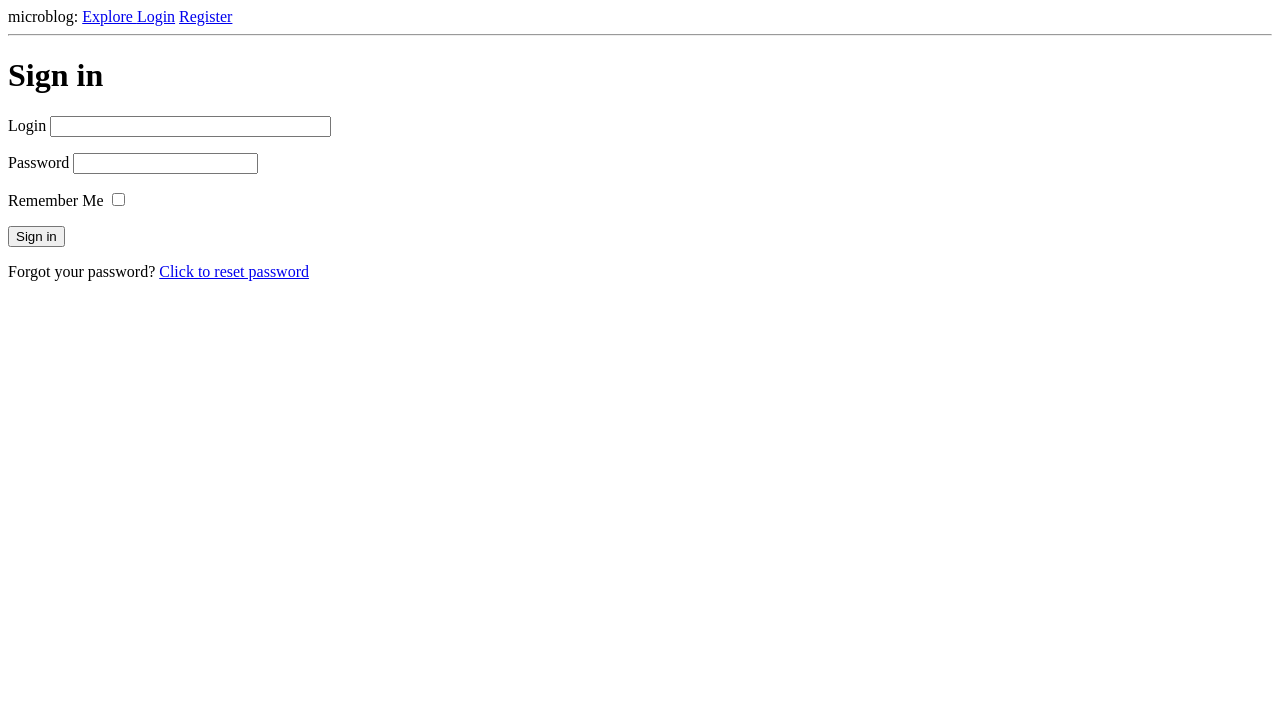
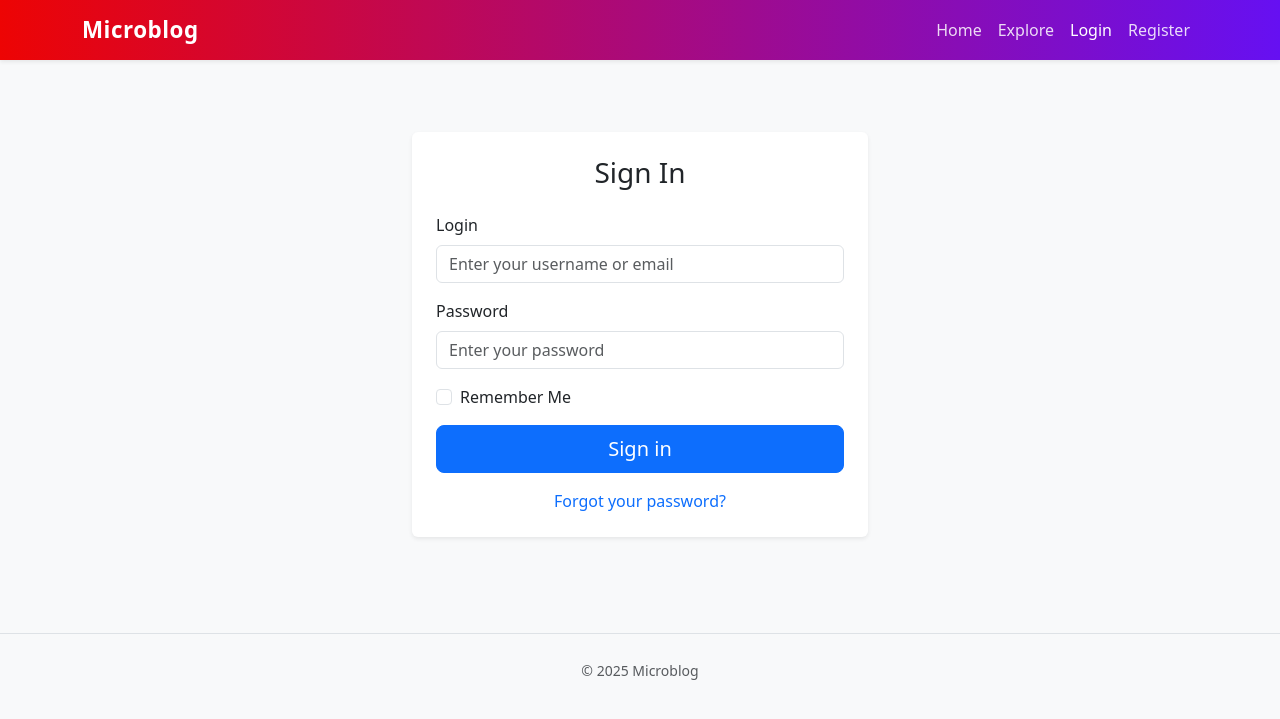
Before and after one commit to KiMaxim/sandbox, a Flask app: a page that uses app/templates/base.html in a window 1280 px wide. Shown: the top 719 px of the page. Run offline with Flask 3, Linux system fonts and the light colour scheme; parts of the project's set-up code (start-up, migrations or seed data) failed here and were passed over; some libraries are stand-ins or nearby versions.

Commit message:
working on design

```diff
--- a/app/__init__.py
+++ b/app/__init__.py
@@ -7,14 +7,16 @@ from flask_migrate import Migrate
 from flask_login import LoginManager
 from flask_mail import Mail
 
+
 web_app = Flask(__name__)
 web_app.config.from_object(Config)
 
 db = SQLAlchemy(web_app)
-Migre = Migrate(web_app, db)
+Migrate = Migrate(web_app, db)
 
 login_manager = LoginManager(web_app)
 login_manager.login_view = 'login' #type: ignore
+
 
 mail = Mail(web_app)
 
--- a/app/routes.py
+++ b/app/routes.py
@@ -8,6 +8,12 @@ from flask_login import current_user, login_user, logout_user, login_required
 from urllib.parse import urlsplit
 from datetime import timezone, datetime
 from typing import cast
+
+@web_app.route('/')
+@web_app.route('/home_page', methods=['GET', 'POST'])
+def home_page():
+    posts = db.session.scalars(sqla.select(Post).order_by(Post.timestamp.desc())).all()
+    return render_template('home_page.html', posts=posts)
 
 
 @web_app.route('/explore')
@@ -29,7 +35,8 @@ def explore():
 posts by itself is just a object of Pagination class,
 so .items is an attribute which returns rows from database
 '''
-@web_app.route("/", methods=['GET', 'POST'])
+
+
 @web_app.route("/index", methods=['GET', 'POST'])
 @login_required
 def index():
--- a/app/templates/base.html
+++ b/app/templates/base.html
@@ -3,35 +3,127 @@
 <head>
   <meta charset="UTF-8">
   <meta name="viewport" content="width=device-width, initial-scale=1.0">
+
+
+  <link
+    href="https://cdn.jsdelivr.net/npm/bootstrap@5.3.8/dist/css/bootstrap.min.css"
+    rel="stylesheet"
+    integrity="sha384-sRIl4kxILFvY47J16cr9ZwB07vP4J8+LH7qKQnuqkuIAvNWLzeN8tE5YBujZqJLB"
+    crossorigin="anonymous"
+  >
+
+
+  <script
+    src="https://cdn.jsdelivr.net/npm/bootstrap@5.3.8/dist/js/bootstrap.bundle.min.js"
+    integrity="sha384-FKyoEForCGlyvwx9Hj09JcYn3nv7wiPVlz7YYwJrWVcXK/BmnVDxM+D2scQbITxI"
+    crossorigin="anonymous"
+  ></script>
+
   {% if title %}
-            <title>{{ title }} - microblog</title>
+    <title>{{ title }} - Microblog</title>
   {% else %}
-            <title>microblog</title>
+    <title>Microblog</title>
   {% endif %}
+
+  <style>
+    .navbar {
+      backdrop-filter: blur(10px);
+      background: linear-gradient(90deg, #ed0404 0%, #6610f2 100%);
+    }
+    .navbar .nav-link {
+      color: rgba(255,255,255,0.85) !important;
+      transition: 0.3s;
+    }
+    .navbar .nav-link:hover, .navbar .nav-link.active {
+      color: #fff !important;
+      font-weight: 500;
+    }
+    .navbar-brand {
+      font-size: 1.4rem;
+      letter-spacing: 0.5px;
+    }
+    .dropdown-menu-end {
+      right: 0;
+      left: auto;
+    }
+  </style>
 </head>
-<body>
-    <div> microblog:
-        <a href="{{ url_for('explore') }}">Explore </a>
+
+<body class="bg-light">
+
+  <!-- Navbar -->
+  <nav class="navbar navbar-expand-lg navbar-dark shadow-sm">
+    <div class="container">
+      <a class="navbar-brand fw-bold" href="{{ url_for('index') }}">Microblog</a>
+      <button
+        class="navbar-toggler"
+        type="button"
+        data-bs-toggle="collapse"
+        data-bs-target="#navbarNav"
+        aria-controls="navbarNav"
+        aria-expanded="false"
+        aria-label="Toggle navigation">
+        <span class="navbar-toggler-icon"></span>
+      </button>
+
+      <div class="collapse navbar-collapse" id="navbarNav">
+        <ul class="navbar-nav ms-auto align-items-lg-center">
+          <li class="nav-item">
+            <a class="nav-link {% if request.endpoint == 'home_page' %}active{% endif %}" href="{{ url_for('home_page') }}">Home</a>
+          </li>
+
+          <li class="nav-item">
+            <a class="nav-link {% if request.endpoint == 'explore' %}active{% endif %}" href="{{ url_for('explore') }}">Explore</a>
+          </li>
+
           {% if current_user.is_anonymous %}
-            <a href="{{ url_for('login') }}">Login</a>
-            <a href="{{ url_for('register') }}">Register</a>
+            <li class="nav-item">
+              <a class="nav-link {% if request.endpoint == 'login' %}active{% endif %}" href="{{ url_for('login') }}">Login</a>
+            </li>
+
+            <li class="nav-item">
+              <a class="nav-link {% if request.endpoint == 'register' %}active{% endif %}" href="{{ url_for('register') }}">Register</a>
+            </li>
           {% else %}
-            <a href="{{ url_for('index') }}">Home</a>
-            <a href="{{ url_for('user', login=current_user.login) }}">Profile</a>
-            <a href="{{ url_for('edit_profile') }}">Edit Profile</a>
-            <a href="{{ url_for('logout') }}">Log out</a>
+            <!-- Dropdown for logged-in user -->
+            <li class="nav-item dropdown">
+              <a class="nav-link dropdown-toggle d-flex align-items-center" href="#" id="userMenu" role="button" data-bs-toggle="dropdown" aria-expanded="false">
+                {{ current_user.login }}
+              </a>
+              <ul class="dropdown-menu dropdown-menu-end shadow-sm" aria-labelledby="userMenu">
+                <li><a class="dropdown-item" href="{{ url_for('index') }}">New Post</a></li>
+                <li><a class="dropdown-item" href="{{ url_for('user', login=current_user.login) }}">Profile</a></li>
+                <li><a class="dropdown-item" href="{{ url_for('edit_profile') }}">Edit Profile</a></li>
+                <li><hr class="dropdown-divider"></li>
+                <li><a class="dropdown-item text-danger" href="{{ url_for('logout') }}">Log out</a></li>
+              </ul>
+            </li>
           {% endif %}
+        </ul>
       </div>
-    <hr>
+    </div>
+  </nav>
+
+
+  <div class="container mt-3">
     {% with messages = get_flashed_messages() %}
       {% if messages %}
-            <ul>
         {% for message in messages %}
-                    <li>{{ message }}</li>
+          <div class="alert alert-info alert-dismissible fade show" role="alert">
+            {{ message }}
+            <button type="button" class="btn-close" data-bs-dismiss="alert" aria-label="Close"></button>
+          </div>
         {% endfor %}
-            </ul>
       {% endif %}
     {% endwith %}
+  </div>
+
+  <main class="container mt-4">
     {% block content %}{% endblock %}
+  </main>
+
+  <footer class="text-center py-4 text-muted mt-5 border-top">
+    <small>© 2025 Microblog</small>
+  </footer>
 </body>
 </html>
--- a/app/templates/login.html
+++ b/app/templates/login.html
@@ -1,40 +1,49 @@
 {% extends "base.html" %}
 
 {% block content %}
-    <h1> Sign in </h1>
+<div class="container py-5" style="max-width: 480px;">
+  <div class="card shadow-sm border-0">
+    <div class="card-body p-4">
+      <h1 class="h3 mb-4 text-center">Sign In</h1>
+
       <form action="" method="post" novalidate>
         {{ form.hidden_tag() }}
 
-        <p>
-            {{ form.login.label }}
-            {{ form.login(size=32) }}
+        <!-- Login field -->
+        <div class="mb-3">
+          {{ form.login.label(class="form-label") }}
+          {{ form.login(class="form-control", placeholder="Enter your username or email") }}
           {% for error in form.login.errors %}
-                <span style="color: red">[{{ error }}]</span>
+            <div class="text-danger small">{{ error }}</div>
           {% endfor %}
+        </div>
 
-        </p>
+        <!-- Password field -->
+        <div class="mb-3">
+          {{ form.password.label(class="form-label") }}
+          {{ form.password(class="form-control", placeholder="Enter your password") }}
+          {% for error in form.password.errors %}
+            <div class="text-danger small">{{ error }}</div>
+          {% endfor %}
+        </div>
 
-        <p>
-            {{ form.password.label }}
-            {{ form.password()}}
-            {% for error in form.password.errors %}
-                <span style="color: red">[{{ error }}]</span>
-            {% endfor %}
+        <!-- Remember me -->
+        <div class="form-check mb-3">
+          {{ form.rememberMe(class="form-check-input", id="rememberMe") }}
+          {{ form.rememberMe.label(class="form-check-label", for="rememberMe") }}
+        </div>
 
-        </p>
+        <!-- Submit button -->
+        <div class="d-grid mb-3">
+          {{ form.submit(class="btn btn-primary btn-lg") }}
+        </div>
 
-        <p>
-            {{ form.rememberMe.label }}
-            {{ form.rememberMe() }}
-        </p>
-
-        <p>
-            {{ form.submit() }}
-        </p>
-
-        <p>
-            Forgot your password?
-            <a href="{{ url_for('reset_password_request') }}"> Click to reset password </a>
+        <!-- Forgot password -->
+        <p class="text-center mb-0">
+          <a href="{{ url_for('reset_password_request') }}" class="text-decoration-none">Forgot your password?</a>
         </p>
       </form>
+    </div>
+  </div>
+</div>
 {% endblock %}
```
Also changed, not shown: app/templates/home_page.html (added, +35 -0 lines), app/templates/index.html (+31 -13 lines), app.db. Lines whose indentation alone changed are shown as unchanged.
